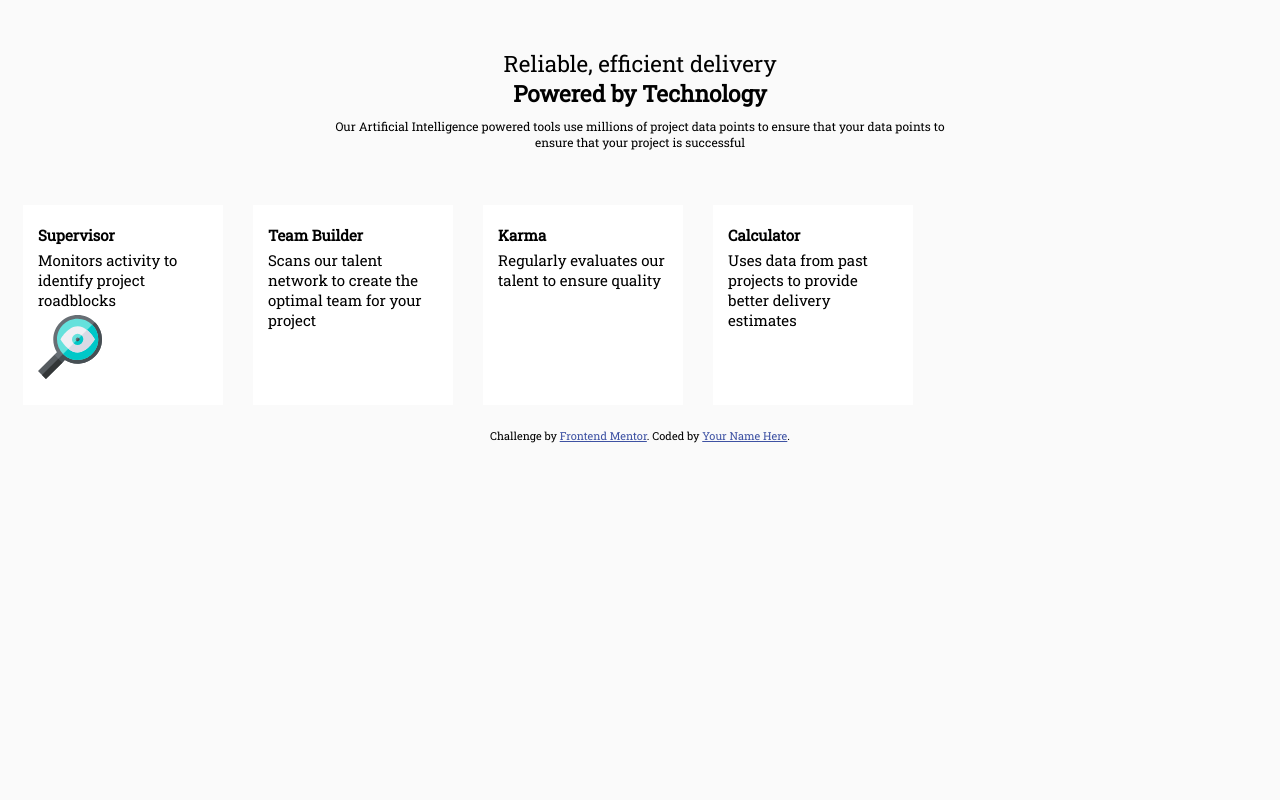
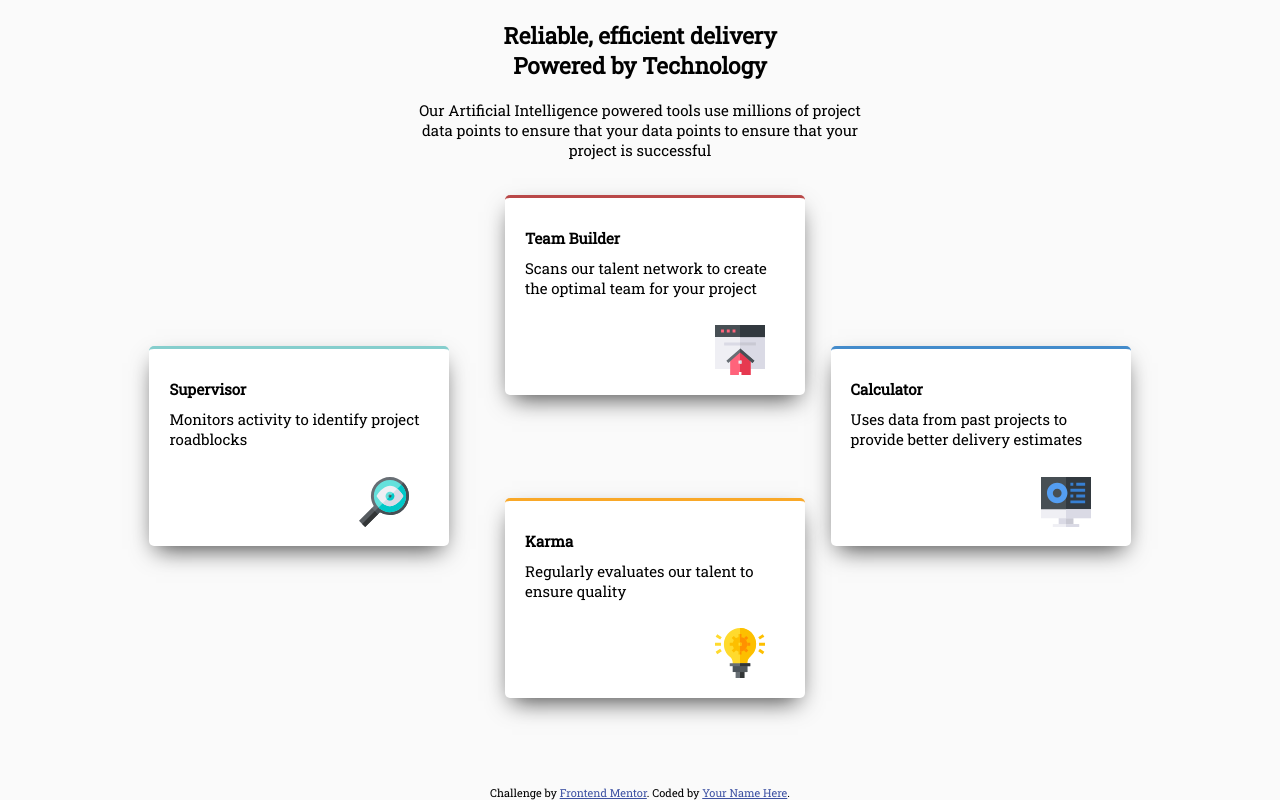
Before and after one commit to JayKoder/four-card-feature-section-master, a plain HTML site: page index.html in a window 1280 px wide. Drawn offline with Linux system fonts and the light colour scheme.

Commit message:
more css

```diff
--- a/index.html
+++ b/index.html
@@ -29,24 +29,27 @@
       <section class="team-builder">
         <h4>Team Builder</h4>
         <p>Scans our talent network to create the optimal team for your project</p>
+        <img src="/images/icon-team-builder.svg" alt="team-builder">
       </section>
       <section class="karma">
         <h4>Karma</h4>
         <p>Regularly evaluates our talent to ensure quality</p>
+        <img src="/images/icon-karma.svg" alt="karma">
       </section>
       <section class="calculator">
         <h4>Calculator</h4>
         <p>Uses data from past projects to provide better delivery estimates</p>
+        <img src="/images/icon-calculator.svg" alt="">
       </section>
     </div>
+    <footer>
+      <p class="attribution">
+        Challenge by <a href="https://www.frontendmentor.io?ref=challenge" target="_blank">Frontend Mentor</a>.
+        Coded by <a href="#">Your Name Here</a>.
+      </p>
+    </footer>
   </main>
 
 
-  <footer>
-    <p class="attribution">
-      Challenge by <a href="https://www.frontendmentor.io?ref=challenge" target="_blank">Frontend Mentor</a>.
-      Coded by <a href="#">Your Name Here</a>.
-    </p>
-  </footer>
 </body>
 </html>
--- a/styles.css
+++ b/styles.css
@@ -1,64 +1,105 @@
 * {
   box-sizing: border-box;
   margin: 0;
+  padding: 0;
 }
 
-body {
+body, html {
   font-family: 'Roboto Slab', serif;
   background: #fafafa;
+  height: 100%;
   font-size: 15px;
 }
 
 main {
-  padding: 8px;
+  padding: 10px auto;
+  display: flex;
+  flex-direction: column;
+  align-items: center;
+  height: 100%;
 }
 
 .intro {
-  padding: 20px 0;
   text-align: center;
-  width: 50%;
-  margin: 10px auto;
+  width: 70%;
 }
 
-.intro h2, .intro p {
-  margin: 10px auto;
+.intro h2 {
+  margin: 20px auto;
 }
 
-.intro span {
-  font-weight: 200;
+h2 span {
   display: block;
 }
 
 .intro p {
-  font-size: 12px;
-  font-weight: 200;
+  margin: 20px auto;
+  width: 50%;
 }
 
+
 .section-container {
-  display: flex;
+  padding: auto 15px;
+  width: 79%;
+  position: relative;
+  height: 100%;
 }
 
 section {
-  /* display: flex; */
-  /* flex-direction: column; */
-  background: #ffffff;
-  width: 200px;
+  width: 300px;
   height: 200px;
+  background-color: #ffffff;
   margin: 15px;
-  padding: 15px;
+  padding: 20px;
+  border-radius: 5px;
+  border-top: 3px solid transparent;
+  box-shadow: 0px 10px 23px -7px rgba(0,0,0,0.75);
+  -webkit-box-shadow: 0px 10px 23px -7px rgba(0,0,0,0.75);
+  -moz-box-shadow: 0px 10px 23px -7px rgba(0,0,0,0.75);
+}
+
+.supervisor {
+  position: absolute;
+  left: 0;
+  top: 25%;
+  border-color: #85cecd;
+}
+
+.team-builder {
+  position: absolute;
+  top: 0;
+  left: 50%;
+  transform: translate(-50%, 0);
+  border-color: #b94848;
+}
+
+.karma {
+  position: absolute;
+  top: 50%;
+  left: 50%;
+  transform: translate(-50%, 0);
+  border-color: #f9a828;
+}
+
+.calculator{
+  position: absolute;
+  right: 0;
+  top: 25%;
+  border-color: #438bcb;
 }
 
 section h4, section p {
-  margin: 5px 0;
+  padding-top: 10px;
 }
 
+section img {
+  position: absolute;
+  left: 70%;
+  bottom: 10%;
+  width: 50px;
+}
 
-
-
-
-
-
-
+/* FOOTER */
 .attribution {
   font-size: 11px;
   text-align: center;
```
